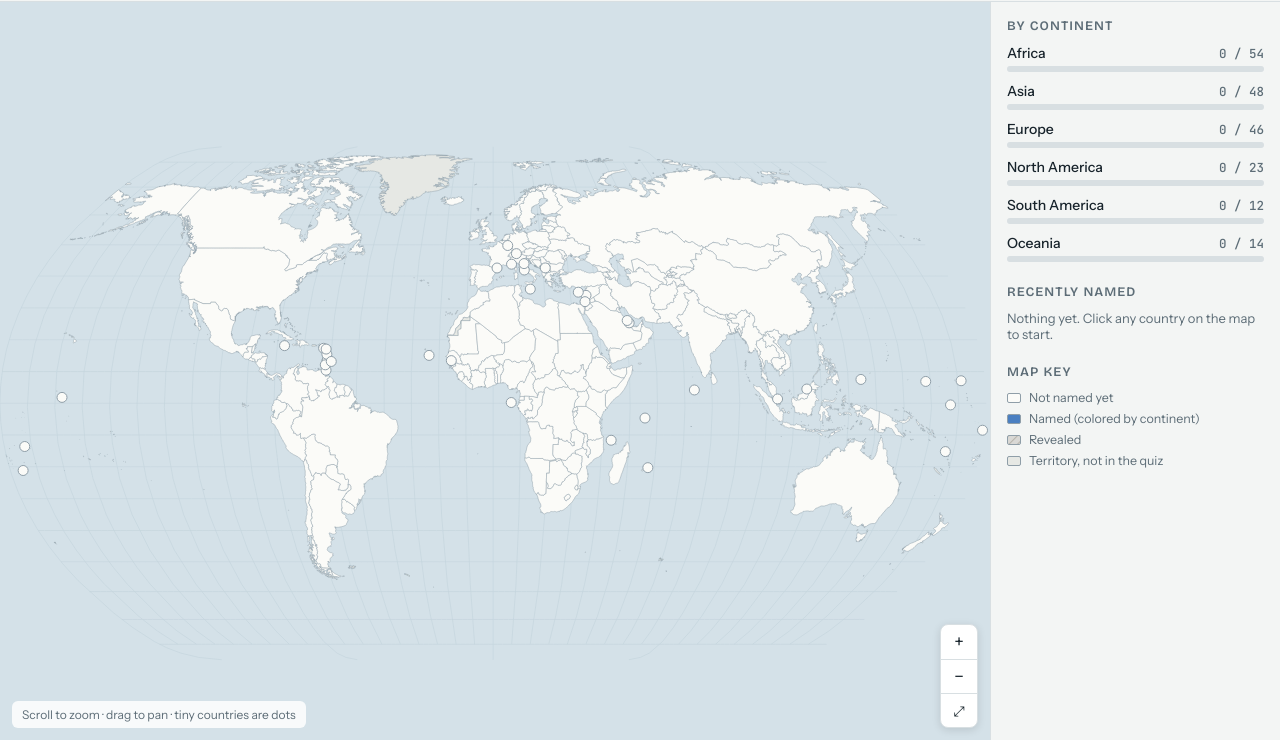
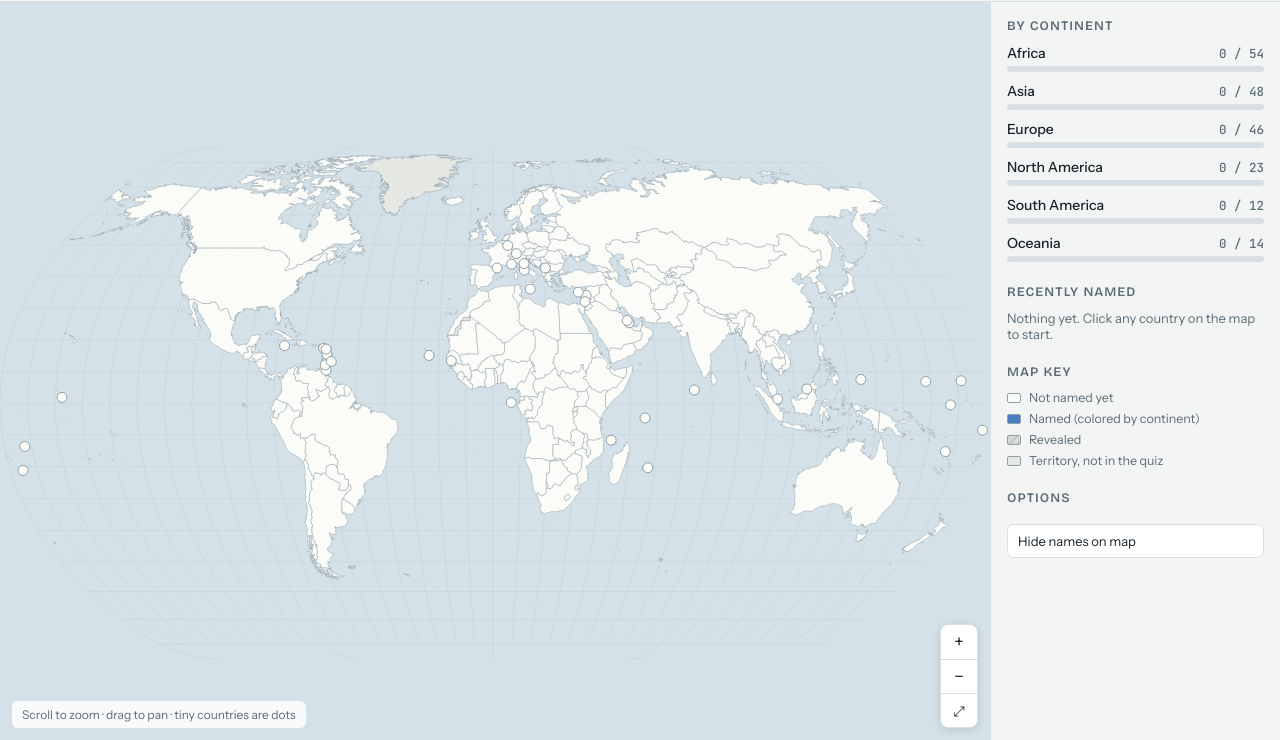
Before and after one commit to Aarivg/every-country, a website: page index.html in a window 1280 px wide. Shown: the part 60-800 px from the top of the page. Drawn offline with nearby package versions, Linux system fonts and the light colour scheme.

Commit message:
Label named countries on the map, with a toggle

```diff
--- a/css/style.css
+++ b/css/style.css
@@ -77,6 +77,7 @@ header.bar {
 .mk:hover { stroke: var(--ink); }
 .hatch-bg { fill: var(--revealed); opacity: .35; }
 .hatch-ln { stroke: var(--revealed); stroke-width: 1.4; }
+.lbl { font-family: var(--f-body); font-weight: 600; fill: var(--ink); paint-order: stroke; stroke: var(--land); stroke-width: 3px; stroke-linejoin: round; text-anchor: middle; pointer-events: none; }
 
 .zoomctl { position: absolute; right: calc(12px + env(safe-area-inset-right, 0px)); bottom: 12px; display: flex; flex-direction: column; background: var(--card); border: 1px solid var(--panel-line); border-radius: 8px; overflow: hidden; box-shadow: 0 2px 8px rgb(0 0 0 / .12); }
 .zoomctl button { width: 36px; height: 34px; border: 0; background: none; font-size: 18px; line-height: 1; }
@@ -118,6 +119,9 @@ aside.ledger { border-left: 1px solid var(--panel-line); overflow-y: auto; paddi
 .recent li i { width: 8px; height: 8px; border-radius: 50%; background: var(--cf); display: inline-block; }
 .recent li.rv i { background: var(--revealed); }
 .recent .empty { color: var(--muted); background: none; border: 0; padding: 0; font-size: 13px; }
+.opts { display: grid; gap: 8px; }
+.opts .btn { text-align: left; border: 1px solid var(--panel-line); background: var(--card); border-radius: 7px; padding: 8px 10px; font-size: 13px; }
+.opts .btn:hover { border-color: var(--muted); }
 .legend { display: grid; gap: 6px; font-size: 12.5px; color: var(--muted); }
 .legend div { display: flex; align-items: center; gap: 8px; }
 .legend i { width: 14px; height: 10px; border-radius: 2px; display: inline-block; border: 1px solid var(--border); }
--- a/index.html
+++ b/index.html
@@ -59,6 +59,10 @@
           <div><i style="background:var(--terr)"></i>Territory, not in the quiz</div>
         </div>
       </section>
+      <section class="opts">
+        <h2>Options</h2>
+        <button class="btn" id="labelsBtn">Hide names on map</button>
+      </section>
     </aside>
   </div>
 </div>
--- a/js/game.js
+++ b/js/game.js
@@ -12,7 +12,7 @@
   const STORE = "every-country-v1";
 
   // ---------- state ----------
-  let S = { s: {}, m: 0, t: 0, order: [] };
+  let S = { s: {}, m: 0, t: 0, order: [], labels: true };
   try { const raw = localStorage.getItem(STORE); if (raw) S = Object.assign(S, JSON.parse(raw)); } catch (e) {}
   const save = () => { try { localStorage.setItem(STORE, JSON.stringify(S)); } catch (e) {} };
   window.addEventListener("pagehide", save);
@@ -70,7 +70,7 @@
   const wrap = document.getElementById("wrap");
   world.append("path").attr("class", "graticule").attr("d", path(d3.geoGraticule10()));
   const hatch = document.getElementById("hatch");
-  const gC = world.append("g"), gM = world.append("g");
+  const gC = world.append("g"), gM = world.append("g"), gL = world.append("g").attr("class", "labels");
 
   const byKey = {}; // k -> {els:[], marker, anchor}
   for (const f of feats) {
@@ -97,6 +97,9 @@
       const c = gM.append("circle").attr("class", "mk").attr("cx", o.anchor[0]).attr("cy", o.anchor[1]).attr("r", 3).node();
       c.dataset.k = k; o.marker = c;
     }
+    o.label = gL.append("text").attr("class", "lbl").attr("x", o.anchor[0]).attr("y", o.anchor[1]).attr("dy", "0.35em").text(Q[k].n).node();
+    o.label.style.display = "none";
+    o.labelArea = path.area(best);
   }
 
   // ---------- zoom ----------
@@ -113,6 +116,9 @@
     for (const k of KEYS) {
       const o = byKey[k];
       if (o.marker) o.marker.setAttribute("r", rr);
+      const show = S.labels && (S.s[k]) && (o.labelArea * u * u > 900 || (o.small && K >= 4) || (o.labelArea * u * u > 120 && K >= 3));
+      o.label.style.display = show ? "" : "none";
+      if (show) { o.label.style.fontSize = (11 / u) + "px"; o.label.style.strokeWidth = (3 / u) + "px"; o.label.setAttribute("y", o.anchor[1] + (o.small ? 12 / u : 0)); }
     }
   }
   window.addEventListener("resize", () => { rescale(); placePop(); });
@@ -194,7 +200,7 @@
   }
   function setState(k, st) {
     S.s[k] = st; S.order = S.order.filter(x => x !== k); S.order.push(k);
-    save(); paint(k); updateStats();
+    save(); paint(k); updateStats(); rescale();
     if (st === "f") toast(`${Q[k].n} · ${namedCount()} of ${TOTAL}`);
     close();
   }
@@ -248,5 +254,10 @@
     document.getElementById("sTime").textContent = fmt(S.t);
   }, 500);
 
-  KEYS.forEach(paint); updateStats();
+  // ---------- options ----------
+  const labelsBtn = document.getElementById("labelsBtn");
+  function syncLabels() { labelsBtn.textContent = S.labels ? "Hide names on map" : "Show names on map"; rescale(); }
+  labelsBtn.onclick = () => { S.labels = !S.labels; save(); syncLabels(); };
+
+  KEYS.forEach(paint); updateStats(); syncLabels();
 })();
```
